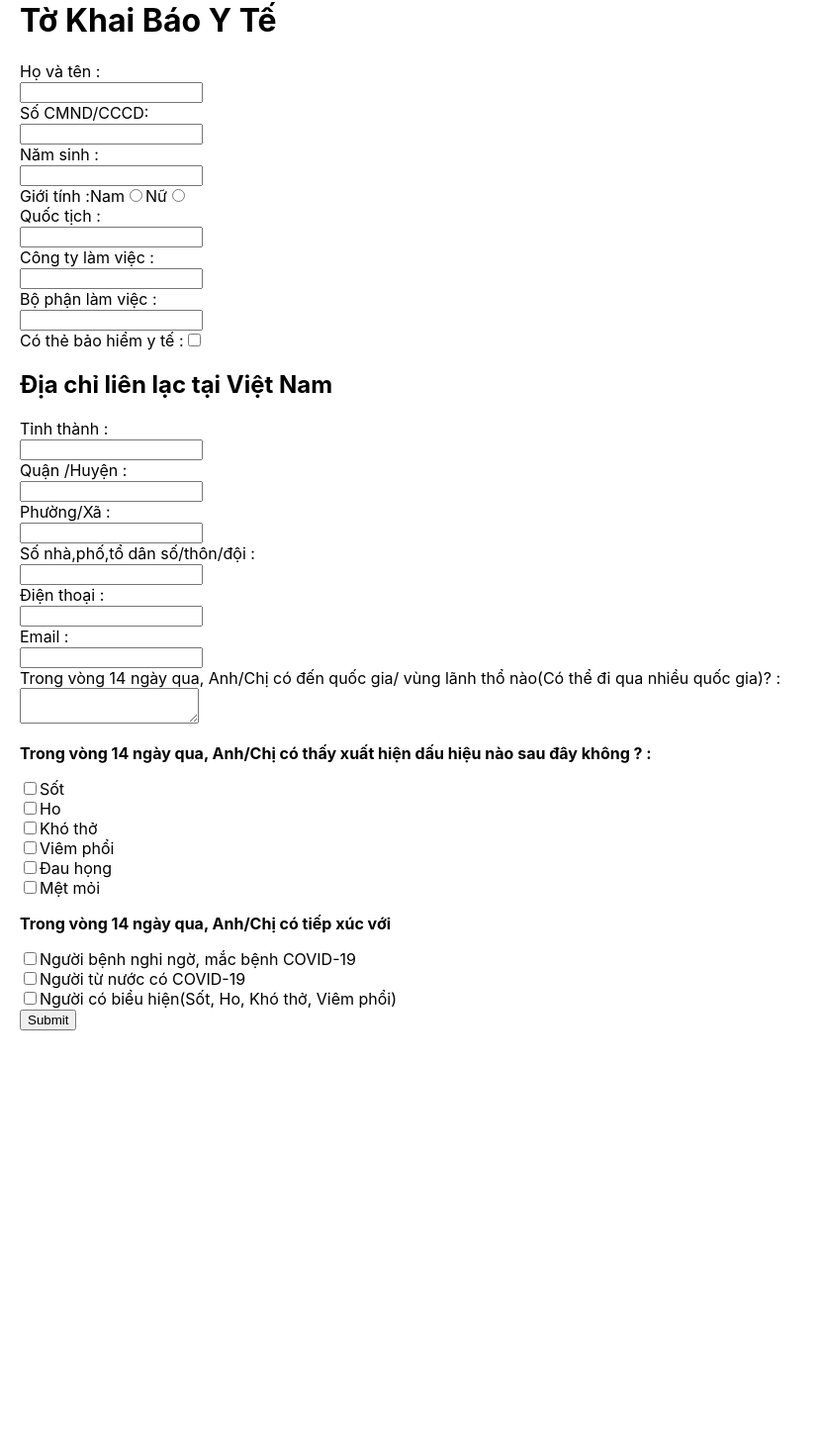
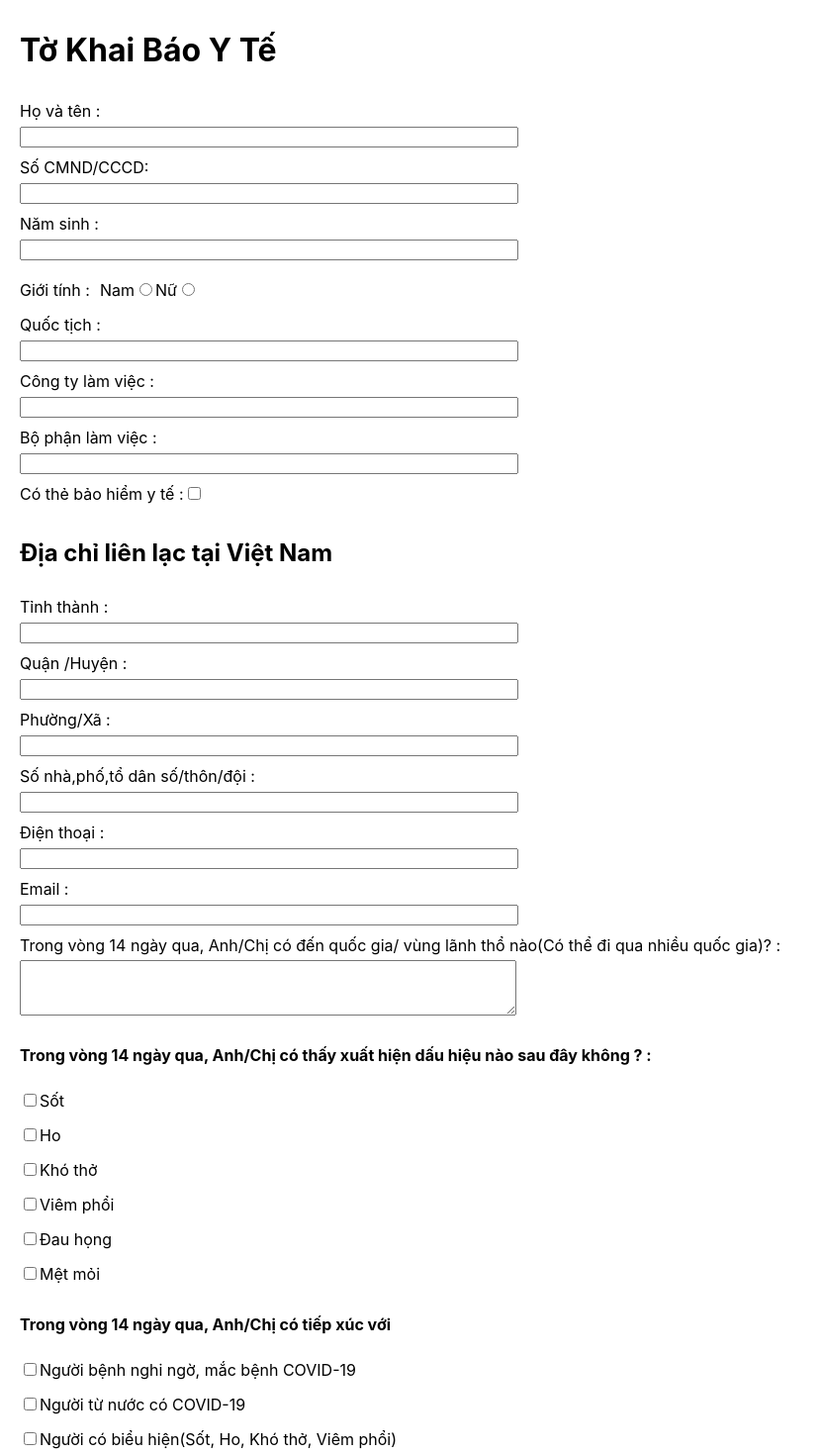
Before and after one commit to congnam197/c0223g1-module5, a React (Create React App) app in the folder ss5_react_form_router/healt_declaration/: page / in a window 1280 px wide. Shown: the part 20-1490 px from the top of the page at 99% size, without its empty margins (0-831 px from the left). Before the commit the page ends 1071 px from the top, so only its background shows below. Built offline with nearby package versions, Linux system fonts and the light colour scheme; the HTML template or start-up script is replaced by a standard one.

Commit message:
bài tập ngày 21/7

```diff
--- a/ss5_react_form_router/healt_declaration/src/component/FormCreate.js
+++ b/ss5_react_form_router/healt_declaration/src/component/FormCreate.js
@@ -1,176 +1,249 @@
-import React from 'react'
-import {Formik,Field,ErrorMessage,Form} from 'formik'
-import * as yup from 'yup'
- export default function FormCreate(){
-    const validationSchema= yup.object({
-        fullName:yup.string().required("Tên không được để trống"),
-        idCard:yup.string().required("Trường này không được để trống"),
-        dateOfBirth:yup.number().required("Năm sinh không được để trống").min(1990,"Năm sinh phải >1990"),
-        country:yup.string().required("Quốc tịch không được để trống"),
-        province:yup.string().required("Không được để trống"),
-        district:yup.string().required("Không được để trống"),
-        wards:yup.string().required("Không được để trống"),
-        numberOfHouses:yup.string().required("Không được để trống"),
-        phone:yup.string().required("Không được để trống"),
-        email:yup.string().required("Email không được để trống").matches(/^[A-Z0-9a-z._%+-]+@[A-Za-z0-9.-]+\.[A-Za-z]{2,}$/,"Email không đúng định dạng")
+import React from "react";
+import { Formik, Field, ErrorMessage, Form } from "formik";
+import * as yup from "yup";
+export default function FormCreate() {
+  const SEX_LIST = [
+    { label: "Nam", value: "male" },
+    { label: "Nữ", value: "female" },
+  ];
+  const validationSchema = yup.object({
+    fullName: yup.string().required("Tên không được để trống"),
+    idCard: yup.string().required("Trường này không được để trống"),
+    dateOfBirth: yup
+      .number()
+      .required("Năm sinh không được để trống")
+      .min(1990, "Năm sinh phải >1990"),
+    country: yup.string().required("Quốc tịch không được để trống"),
+    province: yup.string().required("Không được để trống"),
+    district: yup.string().required("Không được để trống"),
+    wards: yup.string().required("Không được để trống"),
+    numberOfHouses: yup.string().required("Không được để trống"),
+    phone: yup.string().required("Không được để trống"),
+    email: yup
+      .string()
+      .required("Email không được để trống")
+      .matches(
+        /^[A-Z0-9a-z._%+-]+@[A-Za-z0-9.-]+\.[A-Za-z]{2,}$/,
+        "Email không đúng định dạng"
+      ),
   });
 
   return (
-        <div className='container'>
+    <div className="container">
       <h1>Tờ Khai Báo Y Tế</h1>
       <Formik
         initialValues={{
-                fullName:"",
-                idCard:"",
-                dateOfBirth:"",
-                gender:"",
-                country:"",
-                company:"",
-                department:"",
-                healthInsuranceCard:"",
-                province:"",
-                wards:"",
-                numberOfHouses:"",
-                phone:"",
-                email:"",
+          fullName: "",
+          idCard: "",
+          dateOfBirth: "",
+          gender: "",
+          country: "",
+          company: "",
+          department: "",
+          healthInsuranceCard: "",
+          province: "",
+          wards: "",
+          numberOfHouses: "",
+          phone: "",
+          email: "",
         }}
         validationSchema={validationSchema}
-            onSubmit={()=>{
-                alert("Khai báo thành công")
-            }}>
+        onSubmit={() => {
+          alert("Khai báo thành công");
+        }}
+      >
         <Form>
           <div>
-                        <label htmlFor='fullName'> Họ và tên :</label>
-                        <Field type='text' id='fullName' name='fullName'/>
-                        <ErrorMessage component="div"  name='fullName'  className='text-red'/>
+            <label htmlFor="fullName"> Họ và tên :</label>
+            <Field type="text" id="fullName" name="fullName" />
+            <ErrorMessage
+              component="div"
+              name="fullName"
+              className="text-red"
+            />
           </div>
           <div>
-                        <label htmlFor='idCard'> Số CMND/CCCD:</label>
-                        <Field type='string' id='idCard' name='idCard'/>
-                        <ErrorMessage component="div" name='idCard' className='text-red'/>
-
+            <label htmlFor="idCard"> Số CMND/CCCD:</label>
+            <Field type="text" id="idCard" name="idCard" />
+            <ErrorMessage component="div" name="idCard" className="text-red" />
           </div>
           <div>
-                        <label htmlFor='dateOfBirth'> Năm sinh :</label>
-                        <Field type='number' id='dateOfBirth' name='dateOfBirth'/>
-                        <ErrorMessage  component="div" name='dateOfBirth' className='text-red'/>
-
+            <label htmlFor="dateOfBirth"> Năm sinh :</label>
+            <Field type="number" id="dateOfBirth" name="dateOfBirth" />
+            <ErrorMessage
+              component="div"
+              name="dateOfBirth"
+              className="text-red"
+            />
           </div>
           <div>
-                        <span>Giới tính :</span>
-                        <label className='gender' htmlFor='male'>Nam</label>
-                        <Field type='radio' id='male' name='gender' value ="male"/>
-                        <label  className='gender' htmlFor='female'>Nữ</label>
-                        <Field type='radio' id='female' name='gender'value="female"/>
-
+            <span className="span">Giới tính :</span>
+            {SEX_LIST.map((gender) => (
+              <div key={gender.index} className="gender">
+                <label className="gender" htmlFor={gender.value}>
+                {gender.label}
+                </label>
+                <Field type="radio" id={gender.value} name="gender" value={gender.value} />
+              </div>
+            ))}
           </div>
           <div>
-                        <label htmlFor='country'> Quốc tịch :</label>
-                        <Field type='text' id='country' name='country'/>
-                        <ErrorMessage  component="div" name='country' className='text-red'/>
-
+            <label htmlFor="country"> Quốc tịch :</label>
+            <Field type="text" id="country" name="country" />
+            <ErrorMessage component="div" name="country" className="text-red" />
           </div>
           <div>
-                        <label htmlFor='company'> Công ty làm việc :</label>
-                        <Field type='text' id='company' name='company'/>
+            <label htmlFor="company"> Công ty làm việc :</label>
+            <Field type="text" id="company" name="company" />
           </div>
           <div>
-                        <label htmlFor='department'> Bộ phận làm việc :</label>
-                        <Field type='text' id='department' name='department'/>
+            <label htmlFor="department"> Bộ phận làm việc :</label>
+            <Field type="text" id="department" name="department" />
           </div>
           <div>
-                        <label className='manifestation'htmlFor='healthInsuranceCard'> Có thẻ bảo hiểm y tế :</label>
-                        <Field type='checkbox' id='healthInsuranceCard' name='healthInsuranceCard'/>
+            <label className="manifestation" htmlFor="healthInsuranceCard">
+              {" "}
+              Có thẻ bảo hiểm y tế :
+            </label>
+            <Field
+              type="checkbox"
+              id="healthInsuranceCard"
+              name="healthInsuranceCard"
+            />
           </div>
           <div>
             <h2>Địa chỉ liên lạc tại Việt Nam</h2>
           </div>
           <div>
-                        <label htmlFor='province'> Tỉnh thành :</label>
-                        <Field type='text' id='province' name='province'/>
-                        <ErrorMessage  component="div" name='province' className='text-red'/>
+            <label htmlFor="province"> Tỉnh thành :</label>
+            <Field type="text" id="province" name="province" />
+            <ErrorMessage
+              component="div"
+              name="province"
+              className="text-red"
+            />
           </div>
           <div>
-                        <label htmlFor='district'>Quận /Huyện :</label>
-                        <Field type='text' id='district' name='district'/>
-                        <ErrorMessage  component="div" name='district' className='text-red'/>
+            <label htmlFor="district">Quận /Huyện :</label>
+            <Field type="text" id="district" name="district" />
+            <ErrorMessage
+              component="div"
+              name="district"
+              className="text-red"
+            />
           </div>
           <div>
-                        <label htmlFor='wards'>Phường/Xã :</label>
-                        <Field type='text' id='wards' name='wards'/>
-                        <ErrorMessage  component="div" name='wards' className='text-red'/>
+            <label htmlFor="wards">Phường/Xã :</label>
+            <Field type="text" id="wards" name="wards" />
+            <ErrorMessage component="div" name="wards" className="text-red" />
           </div>
           <div>
-                        <label htmlFor='numberOfHouses'>Số nhà,phố,tổ dân số/thôn/đội :</label>
-                        <Field type='text' id='numberOfHouses' name='numberOfHouses'/>
-                        <ErrorMessage  component="div" name='numberOfHouses' className='text-red'/>
+            <label htmlFor="numberOfHouses">
+              Số nhà,phố,tổ dân số/thôn/đội :
+            </label>
+            <Field type="text" id="numberOfHouses" name="numberOfHouses" />
+            <ErrorMessage
+              component="div"
+              name="numberOfHouses"
+              className="text-red"
+            />
           </div>
           <div>
-                        <label htmlFor='phone'>Điện thoại :</label>
-                        <Field type='text' id='phone' name='phone'/>
-                        <ErrorMessage  component="div" name='phone' className='text-red'/>
+            <label htmlFor="phone">Điện thoại :</label>
+            <Field type="text" id="phone" name="phone" />
+            <ErrorMessage component="div" name="phone" className="text-red" />
           </div>
           <div>
-                        <label htmlFor='email'>Email :</label>
-                        <Field type='text' id='email' name='email'/>
-                        <ErrorMessage  component="div" name='email' className='text-red'/>
+            <label htmlFor="email">Email :</label>
+            <Field type="text" id="email" name="email" />
+            <ErrorMessage component="div" name="email" className="text-red" />
           </div>
 
           <div>
-                        <label htmlFor='tag1'>Trong vòng 14 ngày qua, Anh/Chị có đến quốc gia/ vùng lãnh thổ nào(Có thể đi qua nhiều quốc gia)? :</label>
-                        <Field  as='textarea' id='tag1' name='tag1'/>
-                    </div>
-                    <div>
-                        <p >Trong vòng 14 ngày qua, Anh/Chị có thấy xuất hiện  dấu hiệu nào sau đây không ? :</p>
-                        <div>
-                        <Field  type="checkbox" id="fever" name="fever" value="fever"/>
-                        <label className="manifestation"  htmlFor='fever'>Sốt</label>
-                        </div>
-                        <div>
-                        <Field    type="checkbox" id="cough" name="cough" value="cough"/>
-                        <label className="manifestation" htmlFor='cough'>Ho</label>
-                        </div>
-                        <div>
-                        <Field    type="checkbox" id="sultry" name="sultry" value="sultry"/>
-                        <label className="manifestation" htmlFor='sultry'>Khó thở</label>
-                        </div>
-                        <div>
-                        <Field    type="checkbox" id="pneumonia" name="pneumonia" value="pneumonia"/>
-                        <label className="manifestation" htmlFor='pneumonia'>Viêm phổi</label>
-                        </div>
-                        <div>
-                        <Field    type="checkbox" id="soreThroat" name="soreThroat" value="soreThroat"/>
-                        <label className="manifestation" htmlFor='soreThroat'>Đau họng</label>
-                        </div>
-                        <div>
-                        <Field    type="checkbox" id="tired" name="tired" value="tired"/>
-                        <label className="manifestation" htmlFor='tired'>Mệt mỏi</label>
-                        </div>
-
+            <label htmlFor="tag1">
+              Trong vòng 14 ngày qua, Anh/Chị có đến quốc gia/ vùng lãnh thổ
+              nào(Có thể đi qua nhiều quốc gia)? :
+            </label>
+            <Field as="textarea" id="tag1" name="tag1" />
           </div>
           <div>
             <p>
-                            Trong vòng 14 ngày qua, Anh/Chị có tiếp xúc với
+              Trong vòng 14 ngày qua, Anh/Chị có thấy xuất hiện dấu hiệu nào sau
+              đây không ? :
             </p>
             <div>
-                        <Field    type="checkbox" id="task1" name="task1" value="task1"/>
-                        <label className="manifestation" htmlFor='task1'>Người bệnh nghi ngờ, mắc bệnh COVID-19</label>
+              <Field type="checkbox" id="fever" name="fever" value="fever" />
+              <label className="manifestation" htmlFor="fever">
+                Sốt
+              </label>
             </div>
             <div>
-                        <Field    type="checkbox" id="task2" name="task2" value="task2"/>
-                        <label className="manifestation" htmlFor='task2'>Người từ nước có COVID-19</label>
+              <Field type="checkbox" id="cough" name="cough" value="cough" />
+              <label className="manifestation" htmlFor="cough">
+                Ho
+              </label>
             </div>
             <div>
-                        <Field    type="checkbox" id="task3" name="task3" value="task3"/>
-                        <label className="manifestation" htmlFor='task3'>Người có biểu hiện(Sốt, Ho, Khó thở, Viêm phổi)</label>
+              <Field type="checkbox" id="sultry" name="sultry" value="sultry" />
+              <label className="manifestation" htmlFor="sultry">
+                Khó thở
+              </label>
+            </div>
+            <div>
+              <Field
+                type="checkbox"
+                id="pneumonia"
+                name="pneumonia"
+                value="pneumonia"
+              />
+              <label className="manifestation" htmlFor="pneumonia">
+                Viêm phổi
+              </label>
+            </div>
+            <div>
+              <Field
+                type="checkbox"
+                id="soreThroat"
+                name="soreThroat"
+                value="soreThroat"
+              />
+              <label className="manifestation" htmlFor="soreThroat">
+                Đau họng
+              </label>
+            </div>
+            <div>
+              <Field type="checkbox" id="tired" name="tired" value="tired" />
+              <label className="manifestation" htmlFor="tired">
+                Mệt mỏi
+              </label>
             </div>
           </div>
           <div>
-                        <button type='submit'>Submit</button>
+            <p>Trong vòng 14 ngày qua, Anh/Chị có tiếp xúc với</p>
+            <div>
+              <Field type="checkbox" id="task1" name="task1" value="task1" />
+              <label className="manifestation" htmlFor="task1">
+                Người bệnh nghi ngờ, mắc bệnh COVID-19
+              </label>
+            </div>
+            <div>
+              <Field type="checkbox" id="task2" name="task2" value="task2" />
+              <label className="manifestation" htmlFor="task2">
+                Người từ nước có COVID-19
+              </label>
+            </div>
+            <div>
+              <Field type="checkbox" id="task3" name="task3" value="task3" />
+              <label className="manifestation" htmlFor="task3">
+                Người có biểu hiện(Sốt, Ho, Khó thở, Viêm phổi)
+              </label>
+            </div>
+          </div>
+          <div>
+            <button type="submit">Submit</button>
           </div>
         </Form>
       </Formik>
-
     </div>
-    )
+  );
 }
--- a/ss5_react_form_router/healt_declaration/src/index.css
+++ b/ss5_react_form_router/healt_declaration/src/index.css
@@ -11,8 +11,19 @@ code {
   font-family: source-code-pro, Menlo, Monaco, Consolas, 'Courier New',
     monospace;
 }
+div{
+  padding-top: 10px;
+}
 label{
+  margin-bottom: 5px;
   display:block
+}
+input[type=text],input[type=number]{
+  width:40%;
+}
+textarea{
+  width: 40%;
+  height: 50px;
 }
 p{
   font-weight: bold;
@@ -20,6 +31,9 @@ p{
 .text-red{
   color: red;
 }
+.span{
+  margin-right: 10px;
+}
 .gender,.manifestation{
   display: inline-block;
 }
```
Lines whose indentation alone changed are shown as unchanged.
